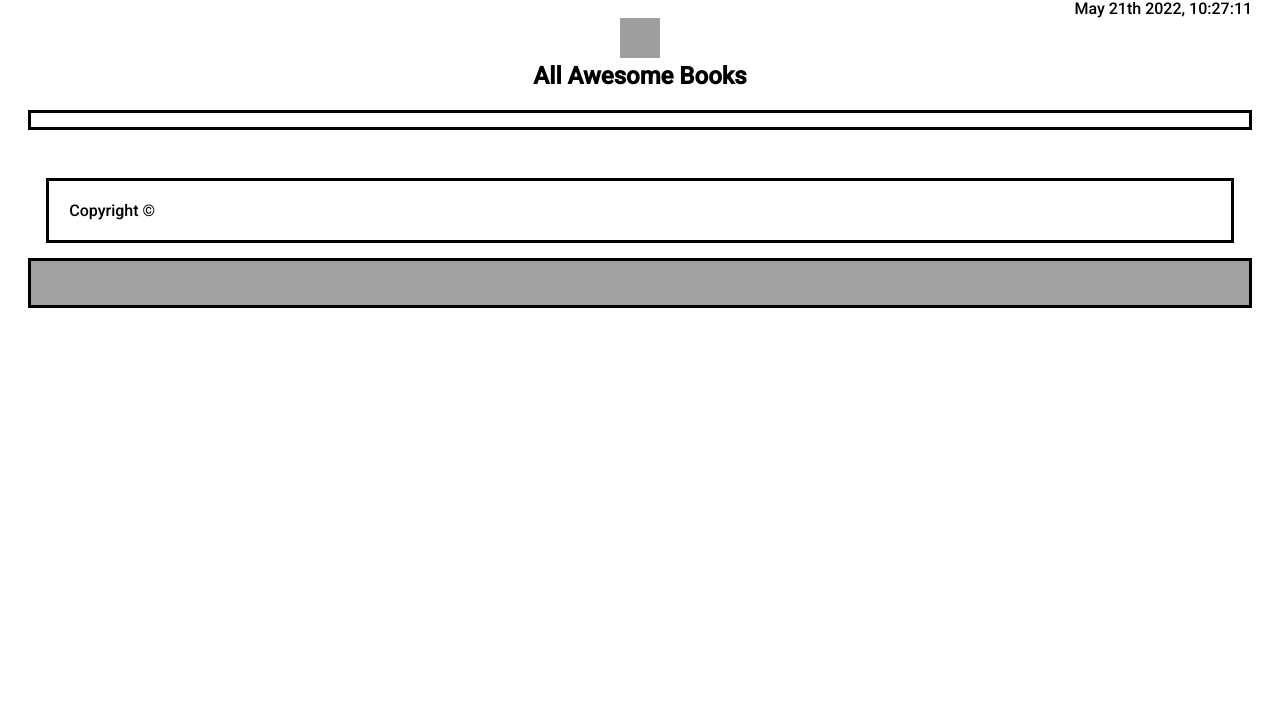
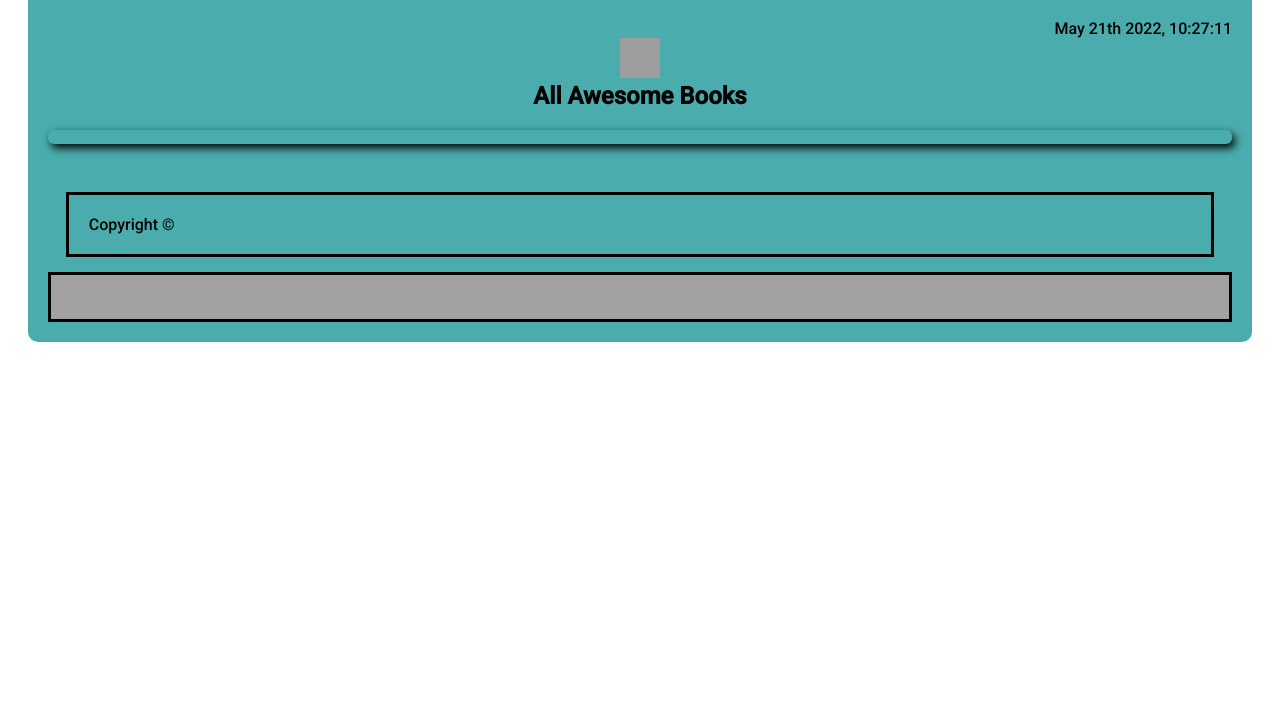
Before and after one commit to YannickZahinda/Awesome-book, a website: page index.html in a window 1280 px wide. Shown: the part 91-800 px from the top of the page. Drawn offline with Linux system fonts and the light colour scheme; grey boxes are pictures that could not be loaded.

Commit message:
add some styling

```diff
--- a/styles.css
+++ b/styles.css
@@ -12,10 +12,14 @@ body {
 
 .wrapper {
   width: 97%;
+  background-color: rgb(74, 172, 172);
+  padding: 20px;
+  border-radius: 10px;
 }
 
 .books {
-  border: 3px solid #000;
+  box-shadow: 3px 4px 9px;
+  border-radius: 6px;
   list-style-type: none;
   padding: 7px;
 }
```
